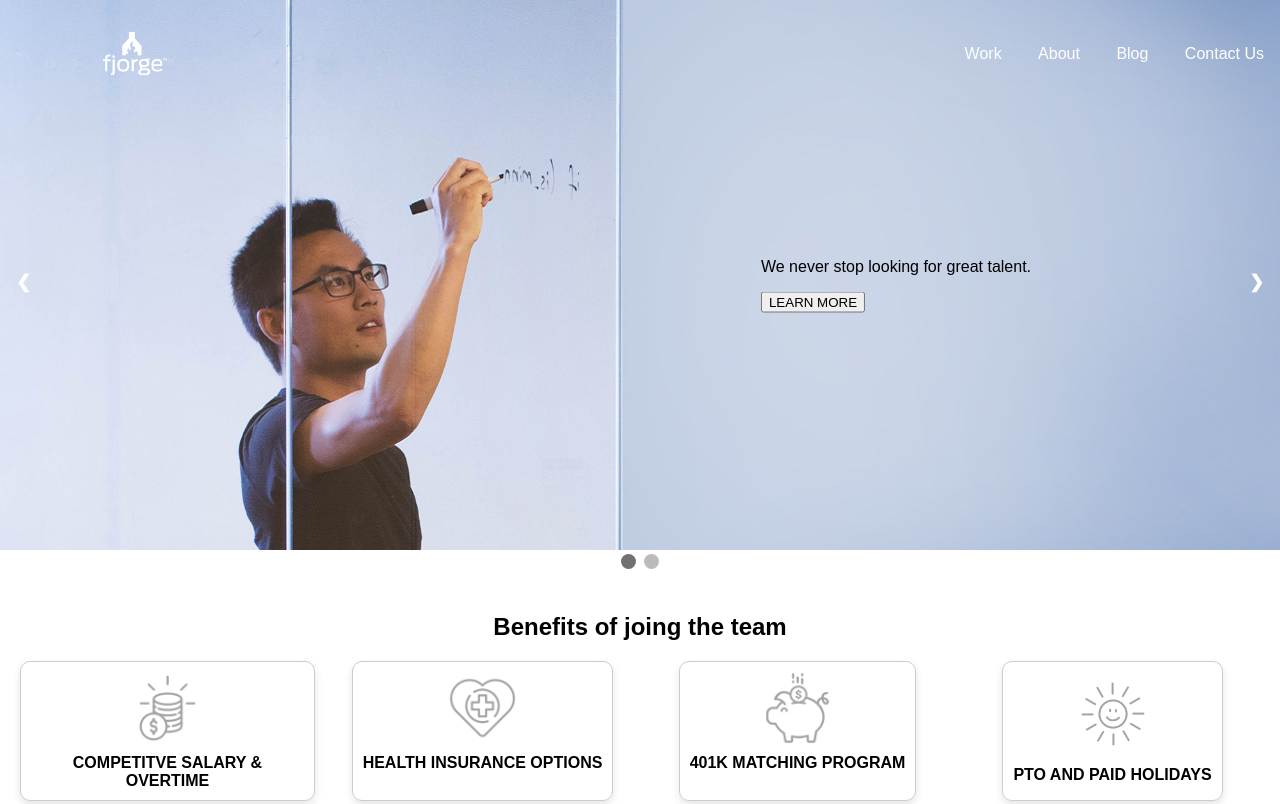
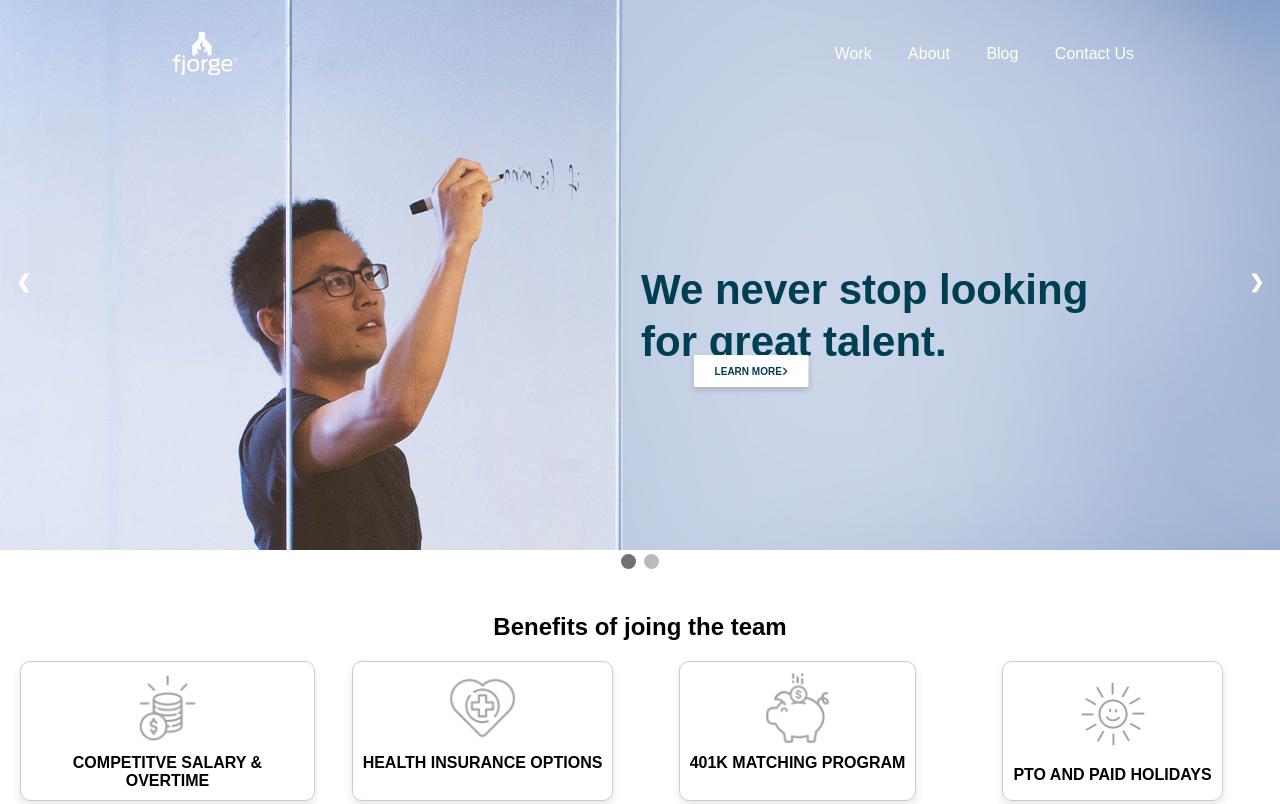
Before and after one commit to VincentSD/SideCodeTeam, a plain HTML site: page team-pages/fmsarp/index.html in a window 1280 px wide. Shown: the top 804 px of the page. Drawn offline with Linux system fonts and the light colour scheme.

Commit message:
navigation CSS completed. CSS started for the slider side of the page

```diff
--- a/team-pages/fmsarp/css/styles.css
+++ b/team-pages/fmsarp/css/styles.css
@@ -1,30 +1,52 @@
-/* Start */
-* {box-sizing:border-box}
+:root {
+  /* Colors: */
+  --unnamed-color-ffffff: #FFFFFF;
+  --unnamed-color-003e52: #003E52;
+  --unnamed-color-ee7623: #EE7623;
+}
 
-body, html {
+@import url('https://fonts.googleapis.com/css2?family=Montserrat:ital,wght@0,100..900;1,100..900&display=swap');
+@import url('https://fonts.googleapis.com/css2?family=Playwrite+DE+Grund:wght@100..400&display=swap');
+
+html {
+  box-sizing: border-box
+}
+
+body {
   margin: 0;
   padding: 0;
-    width: 100%;
-    height: 100%;
   font-family: Arial, sans-serif;
 }
 
-#navbar {
+.wrapper {
+  top: 0px;
+  left: 0px;
+  width: auto;
+  height: 1334px;
+  /* UI Properties */
+  background: var(--unnamed-color-ffffff) 0% 0% no-repeat padding-box;
+  background: #FFFFFF 0% 0% no-repeat padding-box;
+  opacity: 1;
+}
+
+.logo {
+  text-align: left;
+  margin-left: 300px;
+  /* Adjust as needed */
+}
+
+.navbar {
   position: absolute;
   top: 0;
   width: 100%;
+  right: 130px;
   z-index: 10;
   padding: 30px 0;
   transition: background 0.5s ease;
   display: flex;
   justify-content: space-between;
   align-items: center;
-  margin-right: 100px;
-}
-
-.logo {
-  text-align: left;
-  margin-left: 100px; /* Adjust as needed */
+  font-family: 'Montserrat', sans-serif;
 }
 
 nav ul {
@@ -47,6 +69,8 @@ nav ul li a:hover {
   text-decoration: underline;
 }
 
+
+
 /* Slideshow container */
 .slideshow-container {
   max-width: 100%;
@@ -54,17 +78,53 @@ nav ul li a:hover {
   margin: auto;
 }
 
-.imagetext {
+/* Hide the images by default */
+.mySlides img {
+  width: 100%;
+}
+
+.imagetext p {
+  /* Layout Properties */
   position: absolute;
   top: 50%;
   left: 70%;
   transform: translate(-50%, -50%);
+  width: 510px;
+  height: 110px;
+  /* UI Properties */
+  color: var(--unnamed-color-003e52);
+  text-align: left;
+  font: normal normal bold 42px/52px 'Montserrat', sans-serif;
+  letter-spacing: 0px;
+  opacity: 1;
 }
 
-/* Hide the images by default */
-/* .mySlides {
-  display: none;
-} */
+.imagetext button {
+  position: absolute;
+  top: 67%;
+  left: 58.7%;
+  transform: translate(-50%, -50%);
+  width: 115px;
+  height: 32px;
+  /* UI Properties */
+  background: var(--unnamed-color-ffffff) 0% 0% no-repeat padding-box;
+  box-shadow: 0px 3px 6px #00000029;
+  opacity: 1;
+  border: none;
+  font: normal bold 10px/17px "Playwrite DE Grund", sans-serif;
+  color: var(--unnamed-color-003e52);
+}
+
+button.fa-solid {
+position: absolute;
+top: 359px;
+left: 746px;
+width: 7px;
+height: 10px;
+transform: matrix(0, -1, 1, 0, 0, 0);
+opacity: 1;
+}
+
 
 /* Next & previous buttons */
 .prev, .next {
@@ -90,7 +150,7 @@ nav ul li a:hover {
 
 /* On hover, add a black background color with a little bit see-through */
 .prev:hover, .next:hover {
-  background-color: rgba(0,0,0,0.8);
+  background-color: rgba(0, 0, 0, 0.8);
 }
 
 /* Caption text */
@@ -127,8 +187,13 @@ nav ul li a:hover {
 }
 
 @keyframes fade {
-  from {opacity: .4}
-  to {opacity: 1}
+  from {
+    opacity: .4
+  }
+
+  to {
+    opacity: 1
+  }
 }
 
 #about {
@@ -156,11 +221,12 @@ nav ul li a:hover {
   padding: 10px;
   border: 1px solid #ccc;
   border-radius: 10px;
-  box-shadow: 0 4px 8px rgba(0,0,0,0.1);
+  box-shadow: 0 4px 8px rgba(0, 0, 0, 0.1);
 }
 
 .image-container img {
-  max-width: 100px; /* Adjust the size of the images as needed */
+  max-width: 100px;
+  /* Adjust the size of the images as needed */
   margin-bottom: 10px;
 }
 
--- a/team-pages/fmsarp/index.html
+++ b/team-pages/fmsarp/index.html
@@ -6,10 +6,13 @@
     <meta name="viewport" content="width=device-width, initial-scale=1.0">
     <title>fjorge</title>
     <link rel="stylesheet" href="./css/styles.css">
+    <link rel="stylesheet" href="https://cdnjs.cloudflare.com/ajax/libs/font-awesome/6.1.1/css/all.min.css">
+
 </head>
 
 <body>
-    <nav id="navbar">
+    <div class="wrapper">
+        <nav class="navbar">
             <img src="./image/logo.png" alt="logo" class="logo">
             <ul>
                 <li><a href="#work">Work</a></li>
@@ -24,10 +27,10 @@
 
                 <!-- Full-width images with number and caption text -->
                 <div class="mySlides fade">
-                <img src="image/slide-1.png" style="width:100%">
+                    <img src="image/slide-1.png">
                     <div class="imagetext">
                         <p>We never stop looking for great talent.</p>
-                    <button>LEARN MORE</button>
+                        <button>LEARN MORE<i class="fa-solid fa-angle-right"></i></button>
                     </div>
                 </div>
 
@@ -81,6 +84,7 @@
                     <p>MULTISCREEN WORKSPACE & MACBOOK</p>
                 </div>
         </section>
+    </div>
     <footer>
         <img src="image/logo-alternate.png" alt="footer logo">
     </footer>
```
Lines whose indentation alone changed are shown as unchanged.
